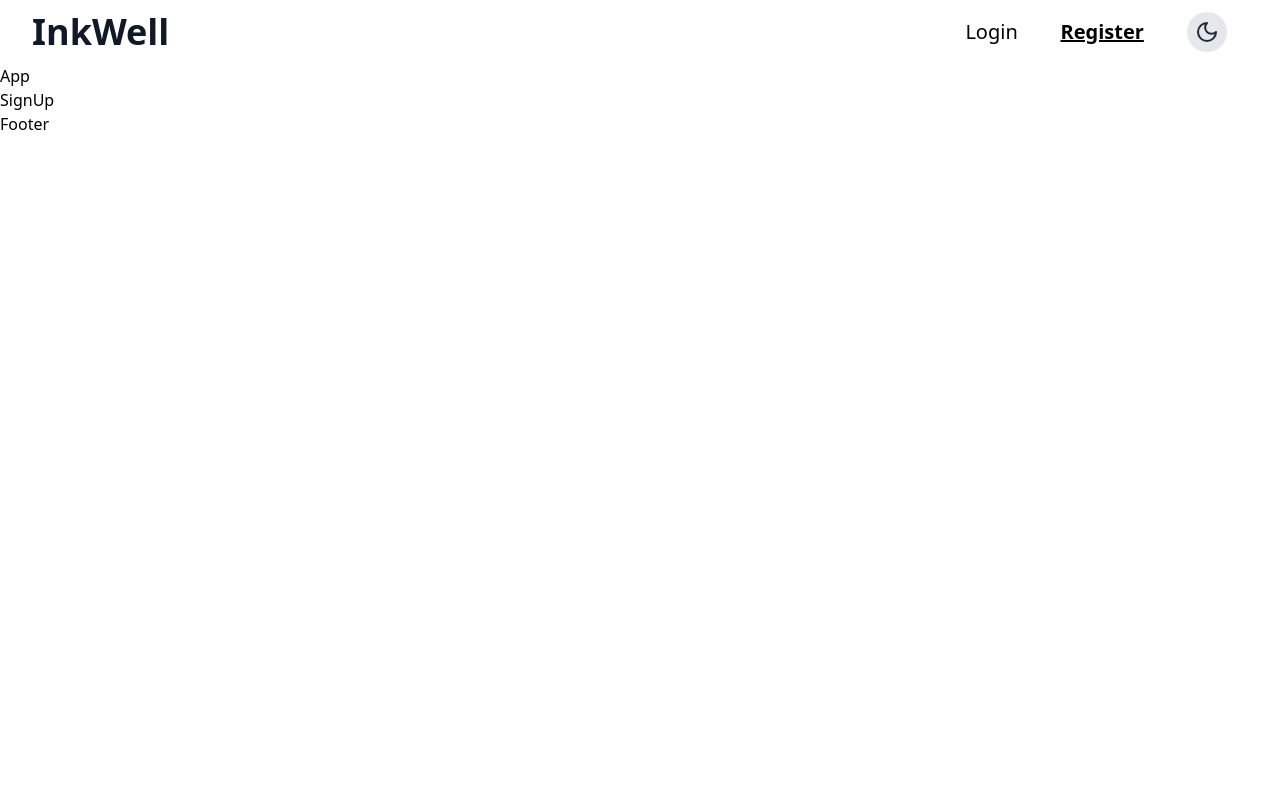
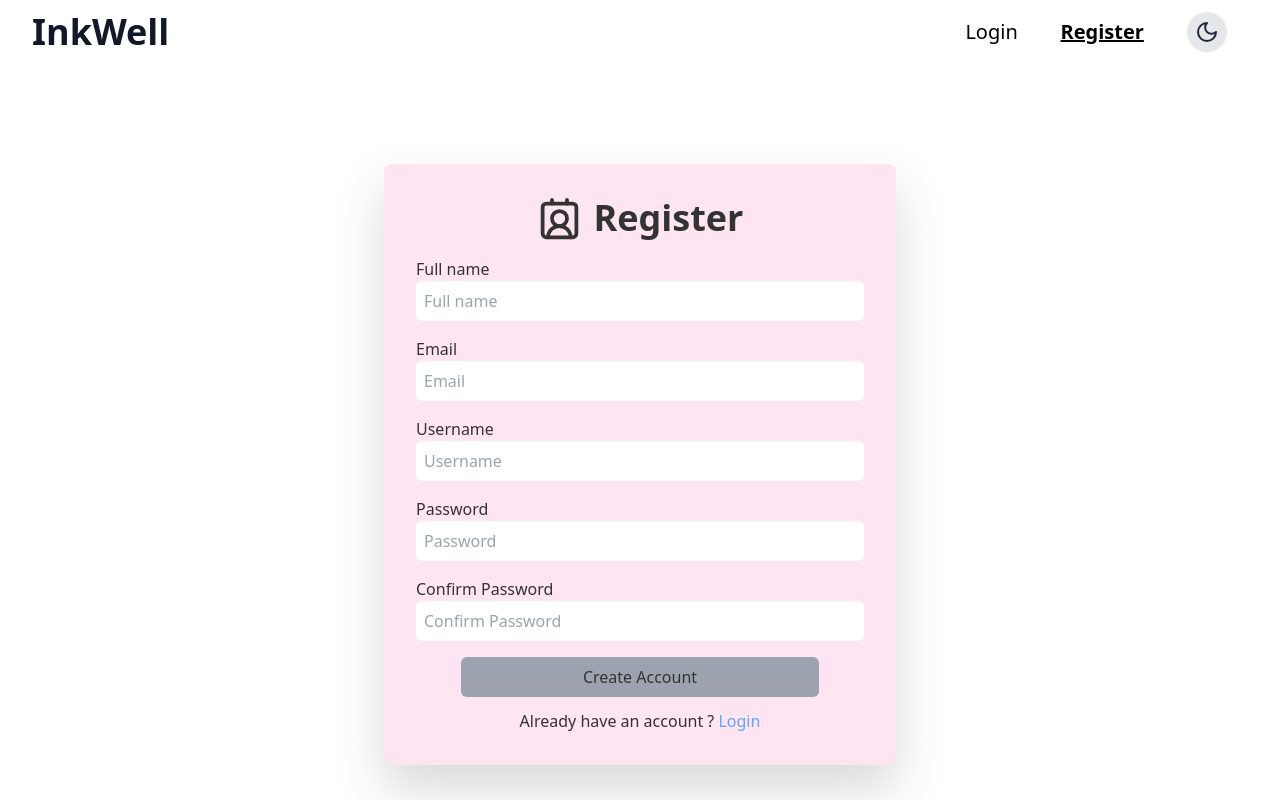
Before and after one commit to Sowdarjya/InkWell, a React (Vite) app in the folder client/: page /signup in a window 1280 px wide. Built offline with nearby package versions, Linux system fonts and the light colour scheme.

Commit message:
Created register and login forms

```diff
--- a/client/src/App.jsx
+++ b/client/src/App.jsx
@@ -9,9 +9,9 @@ import Profile from "./pages/Profile";
 
 const App = () => {
   return (
-    <div className="absolute top-0 z-[-2] h-screen w-screen transform light:bg-white light:bg-[radial-gradient(60%_120%_at_50%_50%,hsla(0,0%,100%,0)_0,rgba(252,205,238,.5)_100%)] dark:bg-neutral-950 dark:bg-[radial-gradient(ellipse_80%_80%_at_50%_-20%,rgba(120,119,198,0.3),rgba(255,255,255,0))">
+    <div className="overflow-x-hidden absolute top-0 z-[-2] h-screen w-screen transform light:bg-white light:bg-[radial-gradient(60%_120%_at_50%_50%,hsla(0,0%,100%,0)_0,rgba(252,205,238,.5)_100%)] dark:bg-neutral-950 dark:bg-[radial-gradient(ellipse_80%_80%_at_50%_-20%,rgba(120,119,198,0.3),rgba(255,255,255,0))">
       <Header />
-      App
+
       <Routes>
         <Route path="/" element={<Home />} />
         <Route path="/signup" element={<SignUp />} />
--- a/client/src/pages/SignIn.jsx
+++ b/client/src/pages/SignIn.jsx
@@ -1,7 +1,55 @@
+import { LogIn } from "lucide-react";
 import React from "react";
+import { Link } from "react-router-dom";
 
 const SignIn = () => {
-  return <div>SignIn</div>;
+  return (
+    <div className="min-h-screen mx-auto w-full flex justify-center items-center">
+      <form className="bg-[#FFE4F2] dark:bg-[#1E1E32] w-[40%] p-8 rounded-lg drop-shadow-2xl dark:drop-shadow-[0_35px_35px_rgba(85,100,146,0.25)]">
+        <div className="flex items-center justify-center gap-3 text-4xl font-semibold text-[#333333] dark:text-[#E0E0E0]">
+          <LogIn size={45} /> Login
+        </div>
+        <div className="my-4">
+          <p className="text-[#333333] dark:text-[#E0E0E0]">Email</p>
+          <input
+            type="text"
+            placeholder="Email"
+            className="border-none outline-none p-2 w-full rounded-md bg-[#FFFFFF] dark:bg-[#32324E] text-[#333333] dark:text-[#E0E0E0]"
+          />
+        </div>
+        <div className="my-4">
+          <p className="text-[#333333] dark:text-[#E0E0E0]">Username</p>
+          <input
+            type="text"
+            placeholder="Username"
+            className="border-none outline-none p-2 w-full rounded-md bg-[#FFFFFF] dark:bg-[#32324E] text-[#333333] dark:text-[#E0E0E0]"
+          />
+        </div>
+        <div className="my-4">
+          <p className="text-[#333333] dark:text-[#E0E0E0]">Password</p>
+          <input
+            type="text"
+            placeholder="Password"
+            className="border-none outline-none p-2 w-full rounded-md bg-[#FFFFFF] dark:bg-[#32324E] text-[#333333] dark:text-[#E0E0E0]"
+          />
+        </div>
+        <div className="flex justify-center my-3">
+          <button
+            type="submit"
+            className="dark:bg-slate-500 bg-gray-400 p-2 rounded-md text-[#333333] dark:text-[#E0E0E0] w-4/5"
+          >
+            Login
+          </button>
+        </div>
+        <p className="text-center text-[#333333] dark:text-[#E0E0E0]">
+          Don't have an account ?{" "}
+          <Link to="/signup" className="text-blue-400 hover:underline">
+            Register
+          </Link>
+        </p>
+      </form>
+    </div>
+  );
 };
 
 export default SignIn;
--- a/client/src/pages/SignUp.jsx
+++ b/client/src/pages/SignUp.jsx
@@ -1,7 +1,72 @@
+import { ContactRound } from "lucide-react";
 import React from "react";
+import { Link } from "react-router-dom";
 
 const SignUp = () => {
-  return <div>SignUp</div>;
+  return (
+    <div className="min-h-screen mx-auto w-full flex justify-center items-center">
+      <form className="bg-[#FFE4F2] dark:bg-[#1E1E32] w-[40%] p-8 rounded-lg drop-shadow-2xl dark:drop-shadow-[0_35px_35px_rgba(85,100,146,0.25)]">
+        <div className="flex items-center justify-center gap-3 text-4xl font-semibold text-[#333333] dark:text-[#E0E0E0]">
+          <ContactRound size={45} /> Register
+        </div>
+        <div className="my-4">
+          <p className="text-[#333333] dark:text-[#E0E0E0]">Full name</p>
+          <input
+            type="text"
+            placeholder="Full name"
+            className="border-none outline-none p-2 w-full rounded-md bg-[#FFFFFF] dark:bg-[#32324E] text-[#333333] dark:text-[#E0E0E0]"
+          />
+        </div>
+        <div className="my-4">
+          <p className="text-[#333333] dark:text-[#E0E0E0]">Email</p>
+          <input
+            type="text"
+            placeholder="Email"
+            className="border-none outline-none p-2 w-full rounded-md bg-[#FFFFFF] dark:bg-[#32324E] text-[#333333] dark:text-[#E0E0E0]"
+          />
+        </div>
+        <div className="my-4">
+          <p className="text-[#333333] dark:text-[#E0E0E0]">Username</p>
+          <input
+            type="text"
+            placeholder="Username"
+            className="border-none outline-none p-2 w-full rounded-md bg-[#FFFFFF] dark:bg-[#32324E] text-[#333333] dark:text-[#E0E0E0]"
+          />
+        </div>
+        <div className="my-4">
+          <p className="text-[#333333] dark:text-[#E0E0E0]">Password</p>
+          <input
+            type="text"
+            placeholder="Password"
+            className="border-none outline-none p-2 w-full rounded-md bg-[#FFFFFF] dark:bg-[#32324E] text-[#333333] dark:text-[#E0E0E0]"
+          />
+        </div>
+        <div className="my-4">
+          <p className="text-[#333333] dark:text-[#E0E0E0]">Confirm Password</p>
+          <input
+            type="text"
+            placeholder="Confirm Password"
+            className="border-none outline-none p-2 w-full rounded-md bg-[#FFFFFF] dark:bg-[#32324E] text-[#333333] dark:text-[#E0E0E0]"
+          />
+        </div>
+
+        <div className="flex justify-center my-3">
+          <button
+            type="submit"
+            className="dark:bg-slate-500 bg-gray-400 p-2 rounded-md text-[#333333] dark:text-[#E0E0E0] w-4/5"
+          >
+            Create Account
+          </button>
+        </div>
+        <p className="text-center text-[#333333] dark:text-[#E0E0E0]">
+          Already have an account ?{" "}
+          <Link to="/signin" className="text-blue-400 hover:underline">
+            Login
+          </Link>{" "}
+        </p>
+      </form>
+    </div>
+  );
 };
 
 export default SignUp;
```
